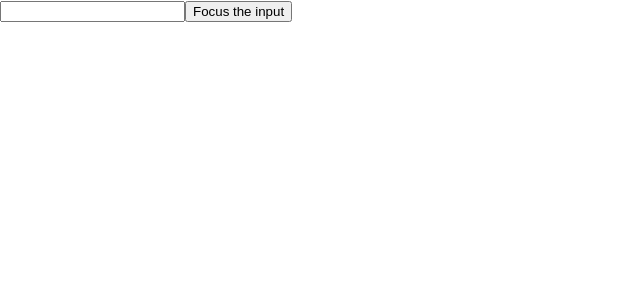
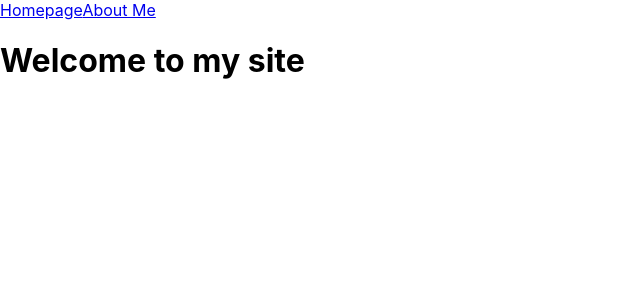
Before and after one commit to ishaniKapoor/react-basics, a React (Create React App) app: page / in a window 1280 px wide. Shown: the top 300 px of the page, without its empty margins (0-640 px from the left). Built offline with nearby package versions, Linux system fonts and the light colour scheme.

Commit message:
learning basic routing

```diff
--- a/package.json
+++ b/package.json
@@ -9,6 +9,7 @@
     "@testing-library/user-event": "^13.5.0",
     "react": "^19.0.0",
     "react-dom": "^19.0.0",
+    "react-router-dom": "^6.30.0",
     "react-scripts": "5.0.1",
     "web-vitals": "^2.1.4"
   },
--- a/src/App.js
+++ b/src/App.js
@@ -1,8 +1,19 @@
-import TextInputWithFocusButton from "./components/TextInputWithFocusButton";
+import Homepage from "./components/Homepage";
+import AboutMe from "./components/AboutMe";
+import {Routes, Route, Link} from "react-router-dom";
 
-function App(props) {
+function App() {
   return (
-    <TextInputWithFocusButton />
+  <>
+    <nav>
+      <Link to="/" className="nav-item">Homepage</Link>
+      <Link to="/AboutMe" className="nav-item">About Me</Link>
+    </nav>
+    <Routes>
+      <Route path="/" element={<Homepage />}/>
+      <Route path="/AboutMe" element={<AboutMe />}/>
+    </Routes>
+  </>
   );
 }
 
--- /dev/null
+++ b/src/components/AboutMe.js
@@ -0,0 +1,7 @@
+function AboutMe(){
+    return(
+        <h1>About Me</h1>
+    );
+};
+
+export default AboutMe;
--- /dev/null
+++ b/src/components/Homepage.js
@@ -0,0 +1,7 @@
+function Homepage(){
+    return(
+        <h1>Welcome to my site</h1>
+    );
+};
+
+export default Homepage;
--- a/src/index.js
+++ b/src/index.js
@@ -3,11 +3,14 @@ import ReactDOM from 'react-dom/client';
 import './index.css';
 import App from './App';
 import reportWebVitals from './reportWebVitals';
+import {BrowserRouter} from "react-router-dom";
 
 const root = ReactDOM.createRoot(document.getElementById('root'));
 root.render(
   <React.StrictMode>
-    <App />
+    <BrowserRouter>
+      <App />
+    </BrowserRouter>
   </React.StrictMode>
 );
 
```
Also changed, not shown: 1 other file (tests, documents, lock files or other folders).
